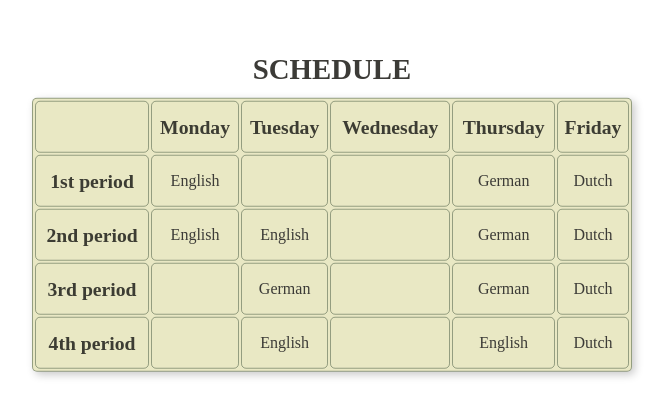
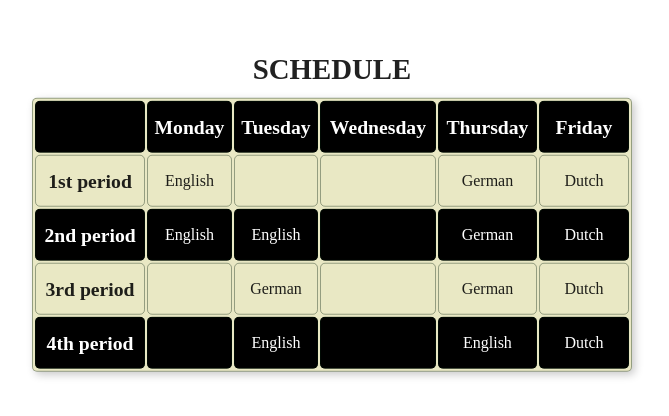
Before and after one commit to O-luwanifemi/table_ul_udemy, a plain HTML site: page index.html in a window 1280 px wide. Shown: the part 188-604 px from the top of the page, without its empty margins (308-977 px from the left). Drawn offline with Linux system fonts and the light colour scheme.

Commit message:
Addition: effected a zebra styling on the table rows

```diff
--- a/assets/css/main.css
+++ b/assets/css/main.css
@@ -71,6 +71,7 @@ table {
   top: 50%;
   left: 50%;
   transform: translate(-50%, -50%);
+  color: rgba(0, 0, 0, 0.87);
   box-shadow: 3px 3px 8px rgba(0, 0, 0, 0.212);
 }
 
@@ -93,10 +94,34 @@ tbody > tr {
   line-height: 50px;
 }
 
+thead > tr {
+  background-color: black;
+}
+
+thead tr > th {
+  color: #fff;
+}
+
+tbody > tr:nth-child(2),
+tbody > tr:nth-child(4) {
+  background-color: black;
+}
+
+tbody tr:nth-child(2) > th,
+tbody tr:nth-child(4) > th,
+tbody tr:nth-child(2) > td,
+tbody tr:nth-child(4) > td {
+  color: #fff;
+}
+
 th {
   font-size: 1.23rem;
   font-weight: bold;
-  color: rgba(0, 0, 0, 0.74);
+  color: rgba(0, 0, 0, 0.87);
+}
+
+td:last-child {
+  width: 90px;
 }
 
 tr:not(:first-of-type) {
```
